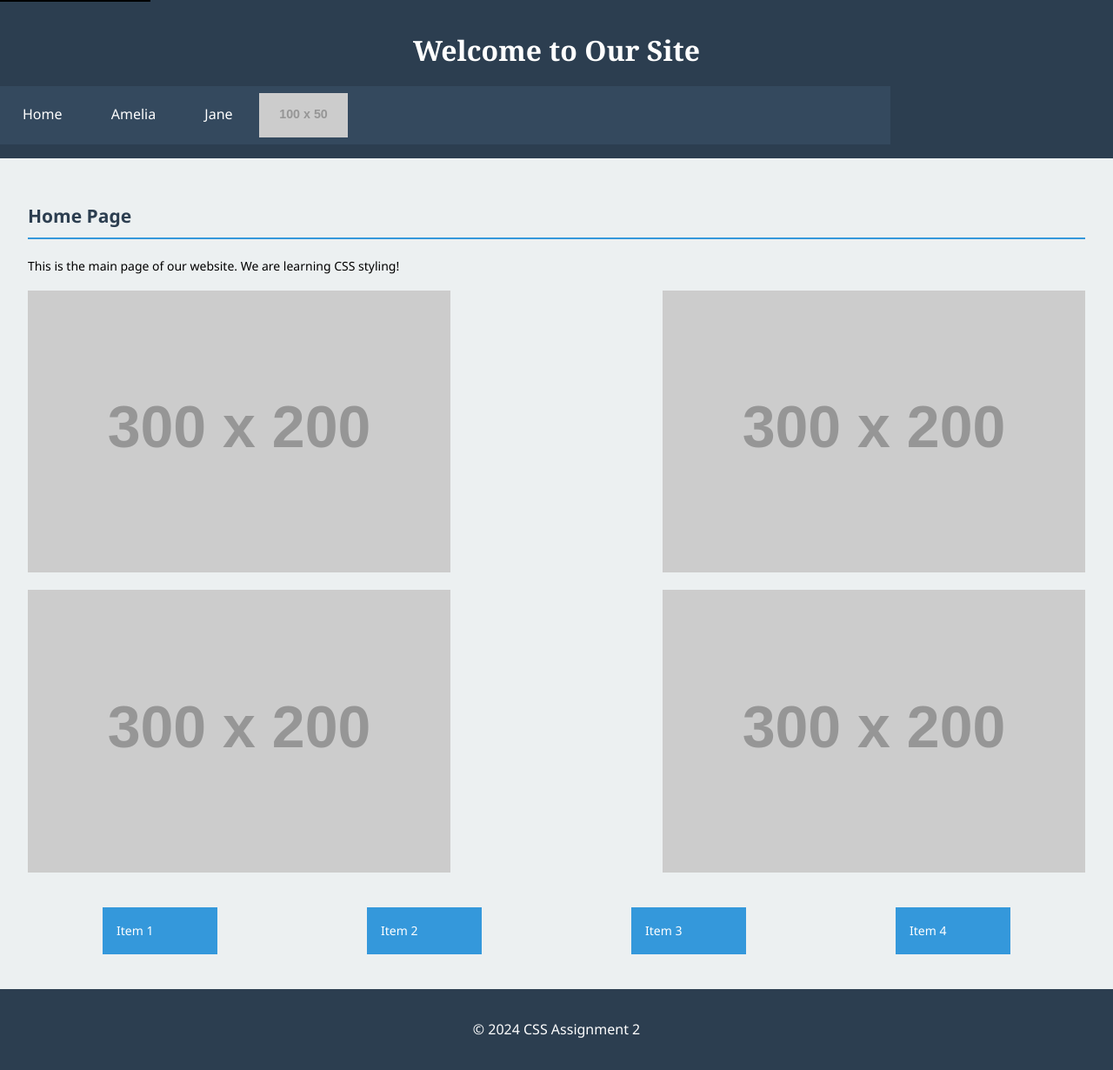
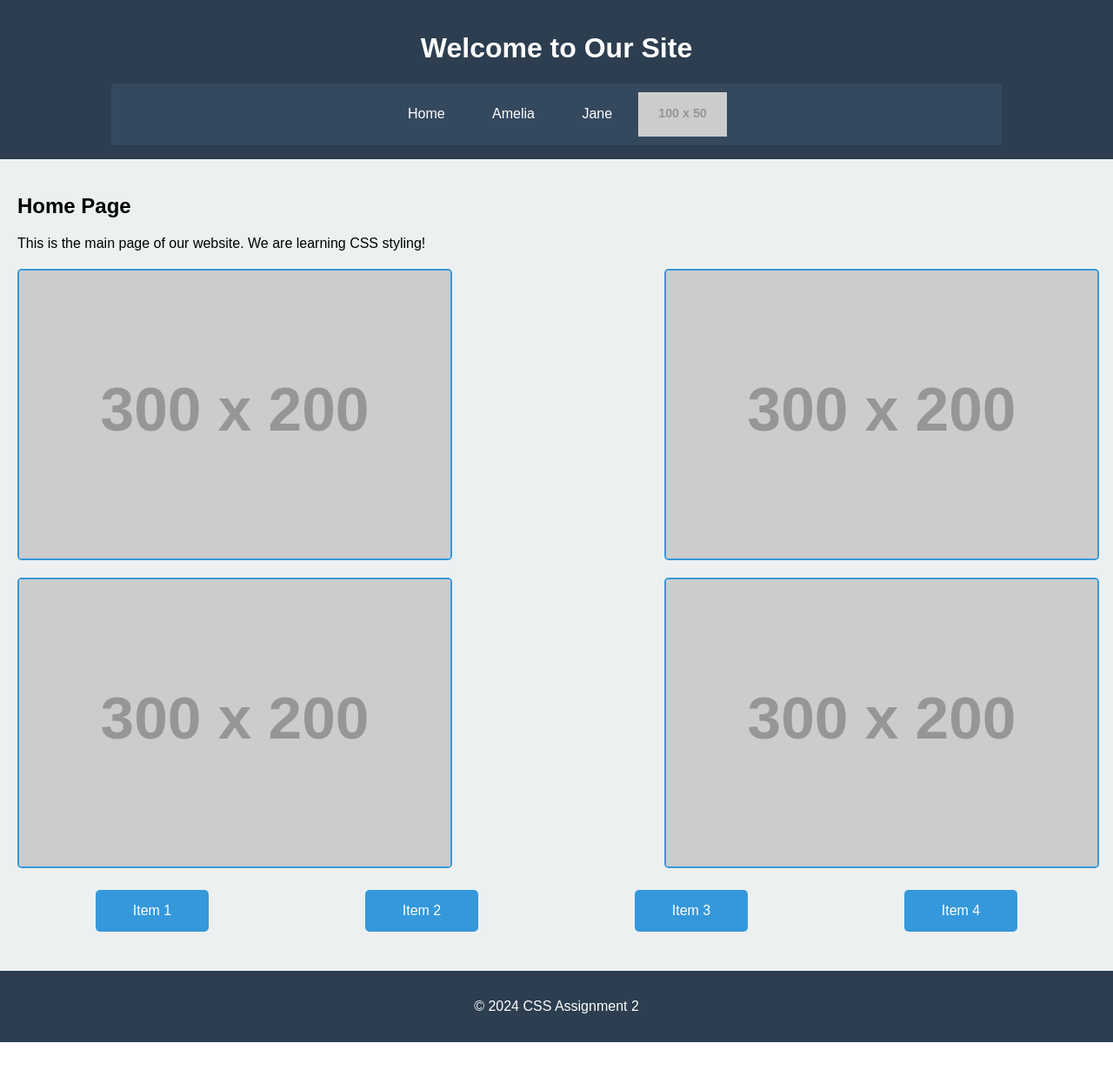
Before and after one commit to Ghala12/css-assignment-2, a plain HTML site: page index.html in a window 1280 px wide. Shown: the whole page at 87% size. After the commit the page ends 1198 px from the top, so only its background shows below. Drawn offline with Linux system fonts and the light colour scheme; placeholder pictures from the web are drawn by us.

Commit message:
Update styles.css

```diff
--- a/styles.css
+++ b/styles.css
@@ -1,69 +1,13 @@
-/* التنسيقات الأساسية من الواجب الأول */
+/* تأكد أن هذا الكود موجود في styles.css */
+
+/* تنسيق عام للصفحة */
 body {
-    font-family: 'Segoe UI', Tahoma, Geneva, Verdana, sans-serif;
-    font-size: 16px;
+    font-family: Arial, sans-serif;
     margin: 0;
     padding: 0;
-    line-height: 1.6;
 }
 
-header {
-    background-color: #2c3e50;
-    color: white;
-    padding: 1rem 0;
-}
-
-/* الخطوة 4: تغيير nav إلى inline-block */
-nav {
-    background-color: #34495e;
-    padding: 0.5rem 0;
-    display: inline-block;
-    width: 80%; /* حوالي 80% */
-}
-
-/* الخطوة 3: تعليق تنسيق li القديم */
-/*
-li {
-    display: inline-block;
-    width: 120px;
-    text-align: center;
-}
-*/
-
-/* الخطوة 5: تنسيق الصور في nav فقط */
-nav img {
-    width: 10%; /* حوالي 10% */
-    vertical-align: middle;
-}
-
-main {
-    background-color: #ecf0f1;
-    font-size: 14px;
-    padding: 2rem;
-    min-height: 400px;
-}
-
-footer {
-    background-color: #2c3e50;
-    color: white;
-    text-align: center;
-    padding: 1rem 0;
-}
-
-h1 {
-    text-align: center;
-    font-family: Georgia, 'Times New Roman', Times, serif;
-    color: #ffffff;
-    margin: 0;
-    padding: 1rem;
-}
-
-p {
-    line-height: 1.8;
-    margin-bottom: 1rem;
-}
-
-/* الخطوة 2: تنسيق رابط Skip to Main Content */
+/* تنسيق رابط Skip to Main Content */
 .skip-link {
     position: absolute;
     top: -40px;
@@ -78,65 +22,89 @@ p {
     top: 0;
 }
 
-/* الخطوة 6: تنسيق grid class */
+/* تنسيق Header */
+header {
+    background-color: #2c3e50;
+    color: white;
+    padding: 1rem 0;
+    text-align: center;
+}
+
+/* تنسيق Navigation */
+nav {
+    display: inline-block;
+    width: 80%;
+    background-color: #34495e;
+    padding: 10px 0;
+}
+
+nav ul {
+    list-style: none;
+    padding: 0;
+    margin: 0;
+    display: inline-block;
+}
+
+nav li {
+    display: inline-block;
+    margin: 0 15px;
+}
+
+nav a {
+    color: white;
+    text-decoration: none;
+    padding: 5px 10px;
+}
+
+nav img {
+    width: 10%;
+    vertical-align: middle;
+}
+
+/* تنسيق Main */
+main {
+    padding: 20px;
+    background-color: #ecf0f1;
+}
+
+/* تنسيق Grid */
 .grid {
     display: grid;
-    grid-template-columns: 40% 40%; /* عمودين كل واحد 40% */
-
-    /* الخطوة 8: تعديل إضافي لـ grid */
+    grid-template-columns: 40% 40%;
     justify-content: space-between;
     align-items: center;
     row-gap: 20px;
+    margin: 20px 0;
 }
 
-/* الخطوة 7: تنسيق الصور في grid فقط */
 .grid img {
-    width: 100%; /* الصور تأخذ 100% من المساحة المتاحة */
+    width: 100%;
+    border: 2px solid #3498db;
+    border-radius: 5px;
 }
 
-/* الخطوة 9: تنسيق flex class */
+/* تنسيق Flex */
 .flex {
     display: flex;
-    flex-wrap: wrap; /* السماح باللف */
-    justify-content: space-around; /* توزيع العناصر */
-    margin-top: 2rem;
+    flex-wrap: wrap;
+    justify-content: space-around;
+    margin: 20px 0;
 }
 
 .flex div {
     background: #3498db;
     color: white;
-    padding: 1rem;
-    margin: 0.5rem;
+    padding: 15px;
+    margin: 5px;
+    border-radius: 5px;
     min-width: 100px;
+    text-align: center;
 }
 
-/* تنسيقات إضافية للقوائم */
-nav ul {
-    list-style: none;
-    padding: 0;
-    margin: 0;
+/* تنسيق Footer */
+footer {
+    background-color: #2c3e50;
+    color: white;
     text-align: center;
-    display: inline-block;
+    padding: 1rem 0;
 }
-
-nav li {
-    display: inline-block;
-    margin: 0 10px;
-}
-
-nav a {
-    color: white;
-    text-decoration: none;
-    padding: 0.5rem 1rem;
-    display: block;
-}
-
-nav a:hover {
-    background-color: #1abc9c;
-}
-
-h2 {
-    color: #2c3e50;
-    border-bottom: 2px solid #3498db;
-    padding-bottom: 0.5rem;
-}
```
